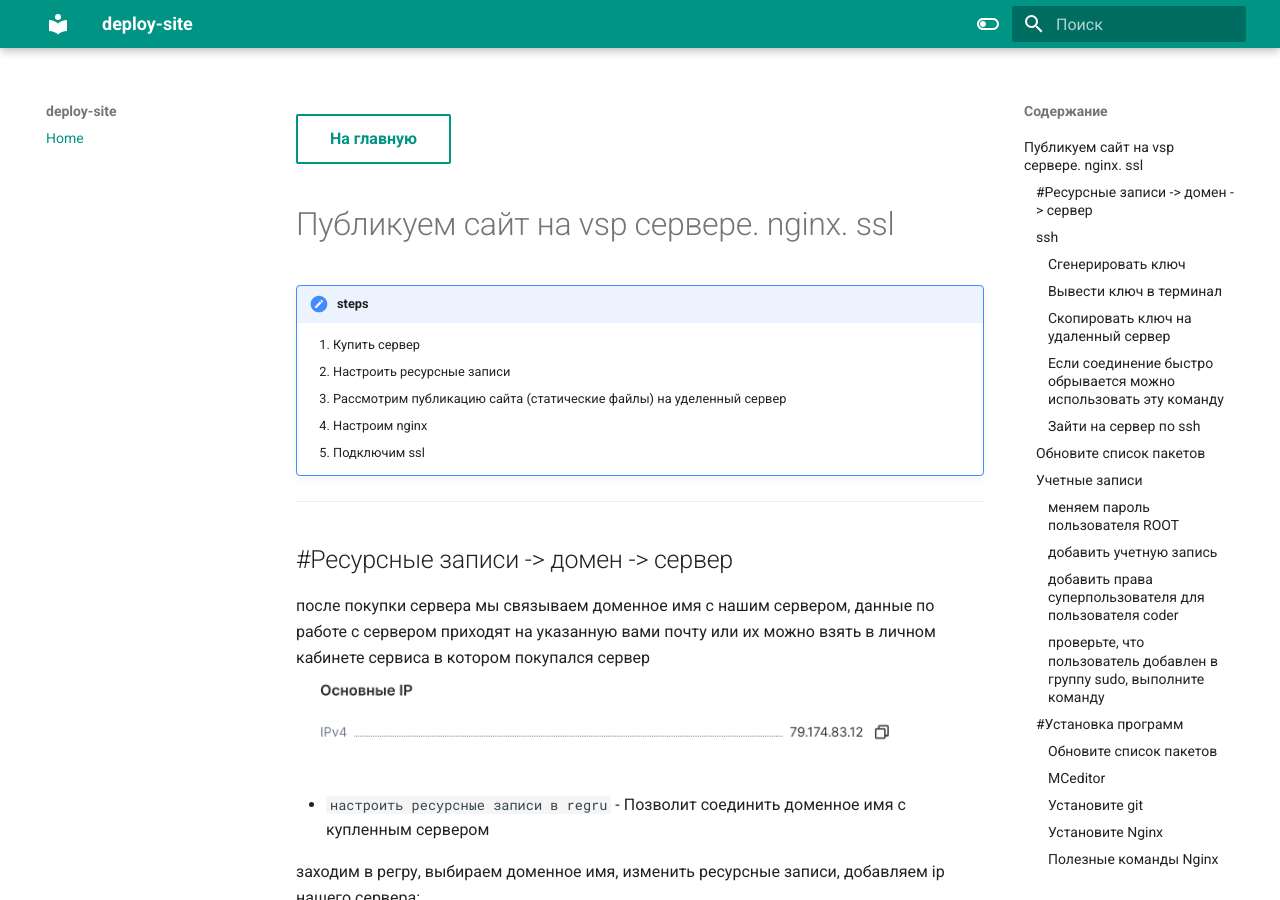
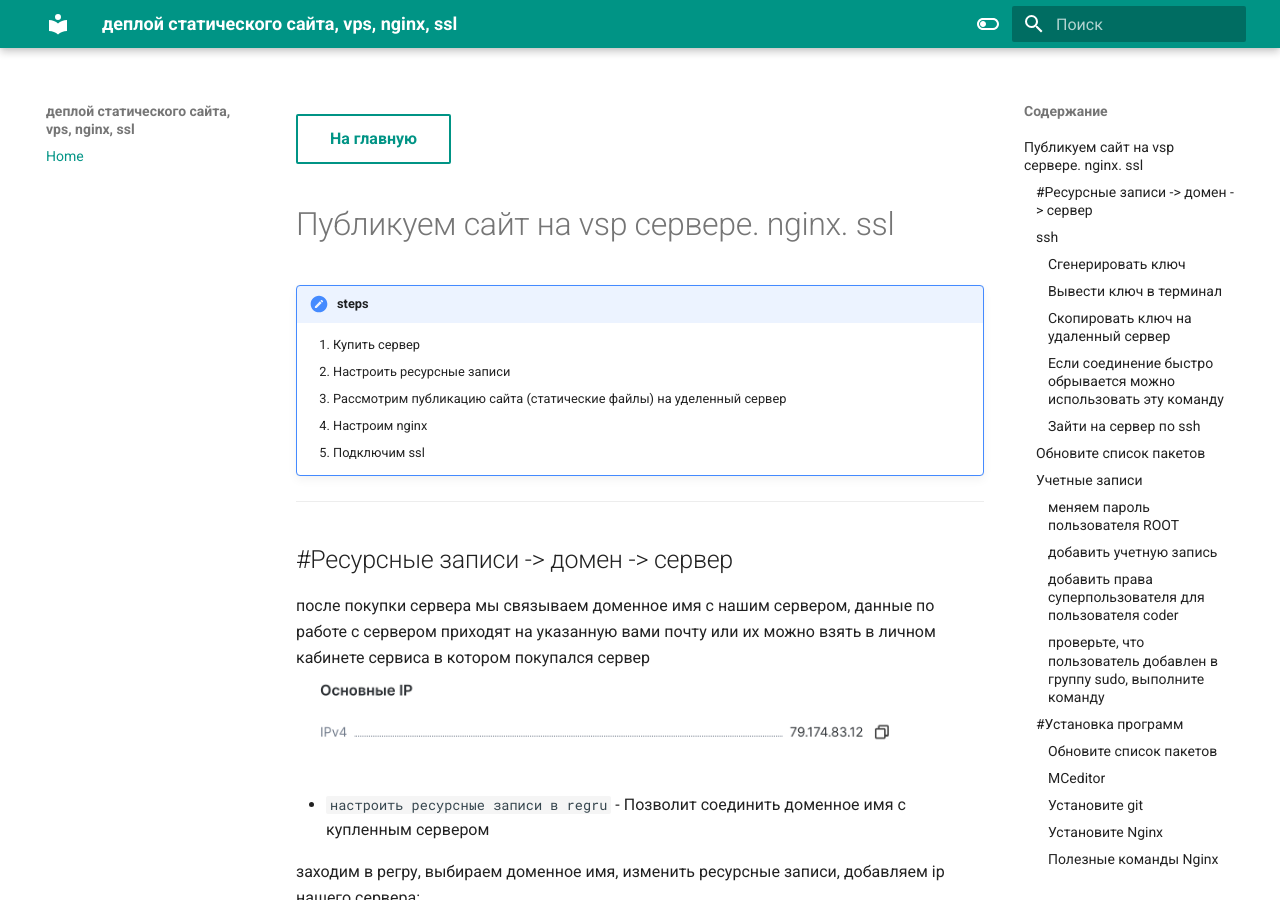
Before and after one commit to pavelcity/deploy-site-to-vpsserver-nginx, an MkDocs documentation site: the page built from docs/index.md, in a window 1280 px wide and 900 px high. Built offline with MkDocs 1.6.1 and Material for MkDocs 9.7.7, drawn with Linux system fonts in a browser that asks for light colours.

Commit message:
add info

```diff
--- a/mkdocs.yml
+++ b/mkdocs.yml
@@ -1,4 +1,4 @@
-site_name: deploy-site
+site_name: деплой статического сайта, vps, nginx, ssl
 
 theme:
   name: material
```
